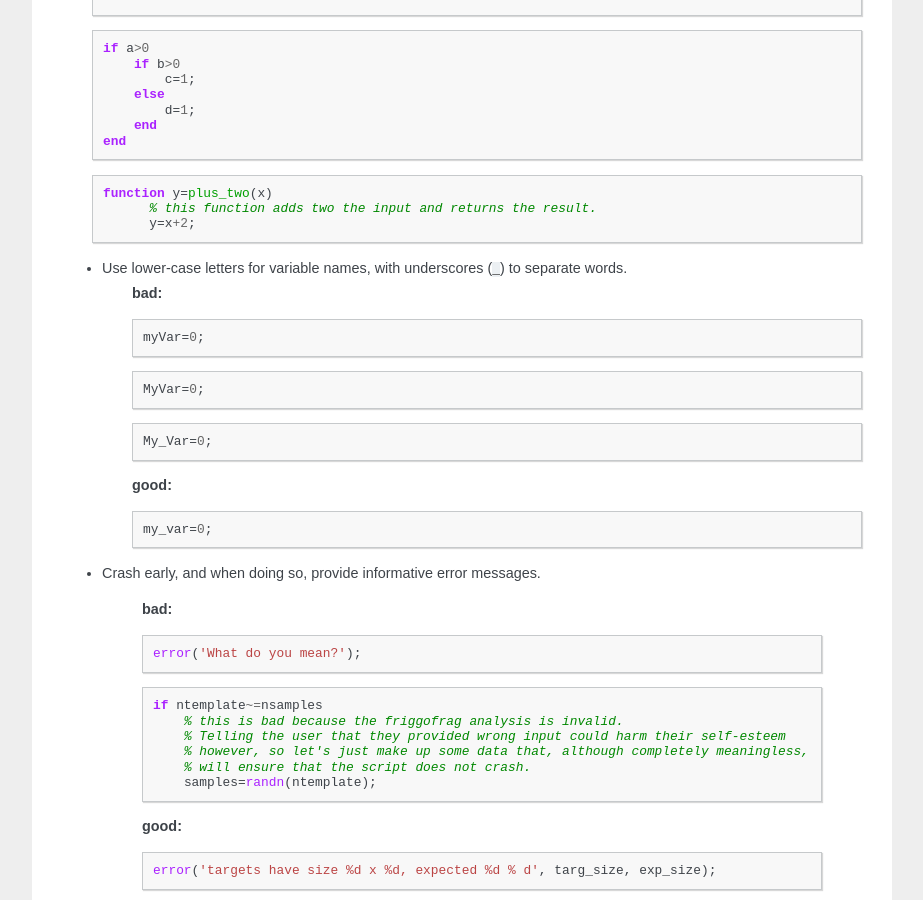
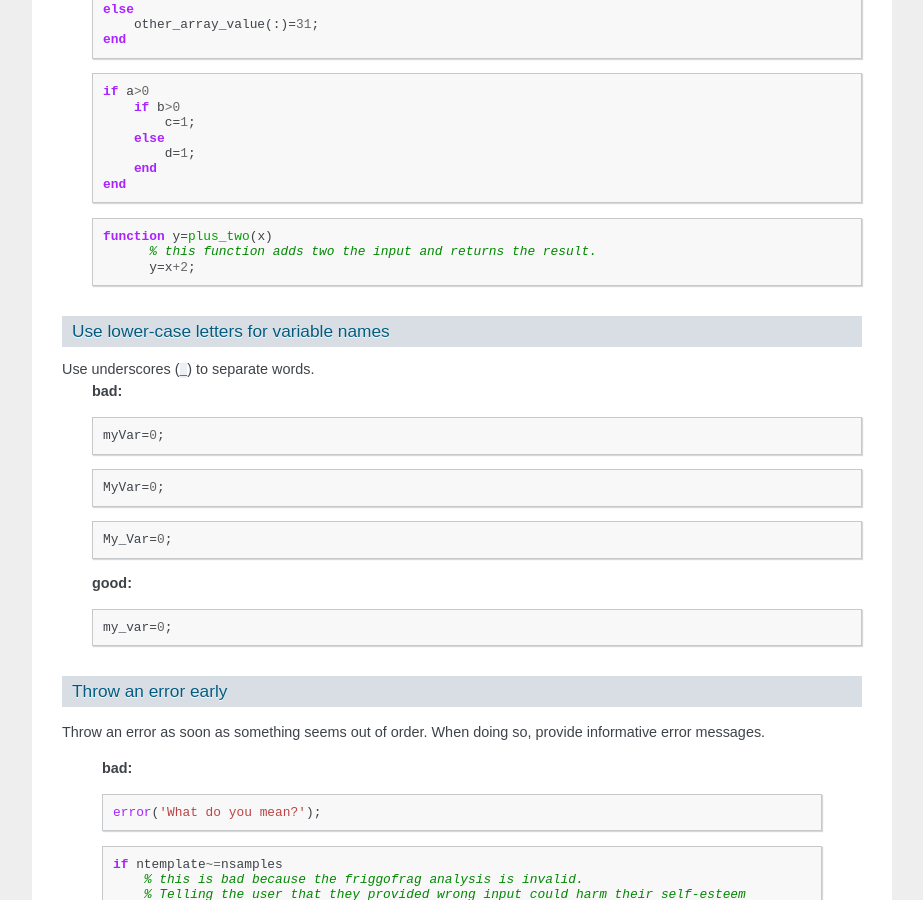
Before and after one commit to CoSMoMVPA/CoSMoMVPA, a Sphinx documentation site: the page built from doc/source/contribute.rst, in a window 1280 px wide and 900 px high, scrolled down 6873 px. Shown: the whole window, without its empty margins (198-1121 px from the left). Built offline with Sphinx 7.4.7, drawn with Linux system fonts in a browser that asks for light colours; pages that are not in the unit, such as notebooks, are missing from menus; some of the changed text lies outside the part shown.

Commit message:
WEB: more headings in code guidelines

```diff
--- a/doc/source/contribute.rst
+++ b/doc/source/contribute.rst
@@ -293,7 +293,10 @@ Indentation should be used for `if-else-end`, `while` and `function` blocks. Exp
             y=x+2;
 
 
-- Use lower-case letters for variable names, with underscores (``_``) to separate words.
+Use lower-case letters for variable names
++++++++++++++++++++++++++++++++++++++++++
+
+Use underscores (``_``) to separate words.
     **bad:**
 
     .. code-block:: matlab
@@ -314,7 +317,10 @@ Indentation should be used for `if-else-end`, `while` and `function` blocks. Exp
 
         my_var=0;
 
-- Crash early, and when doing so, provide informative error messages.
+Throw an error early
+++++++++++++++++++++
+
+Throw an error as soon as something seems out of order. When doing so, provide informative error messages.
 
     **bad:**
 
```
Also changed, not shown: other parts of doc/source/contribute.rst (+2 -2 lines).
